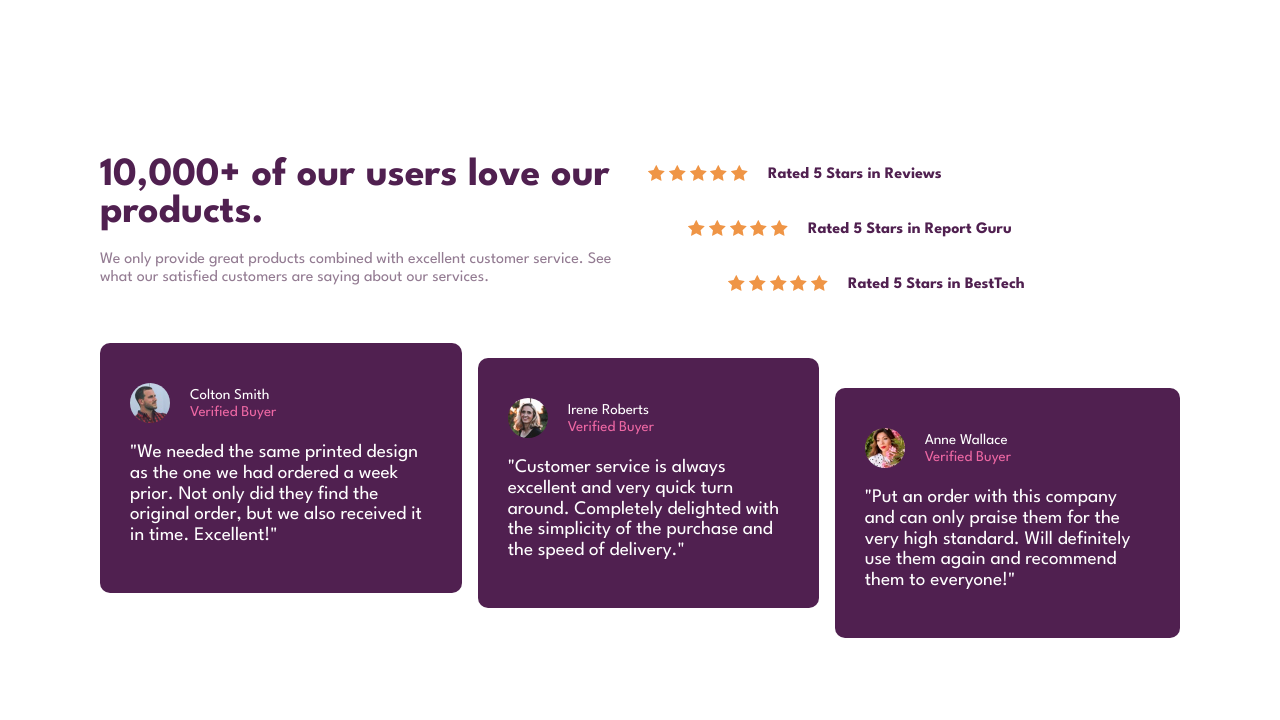
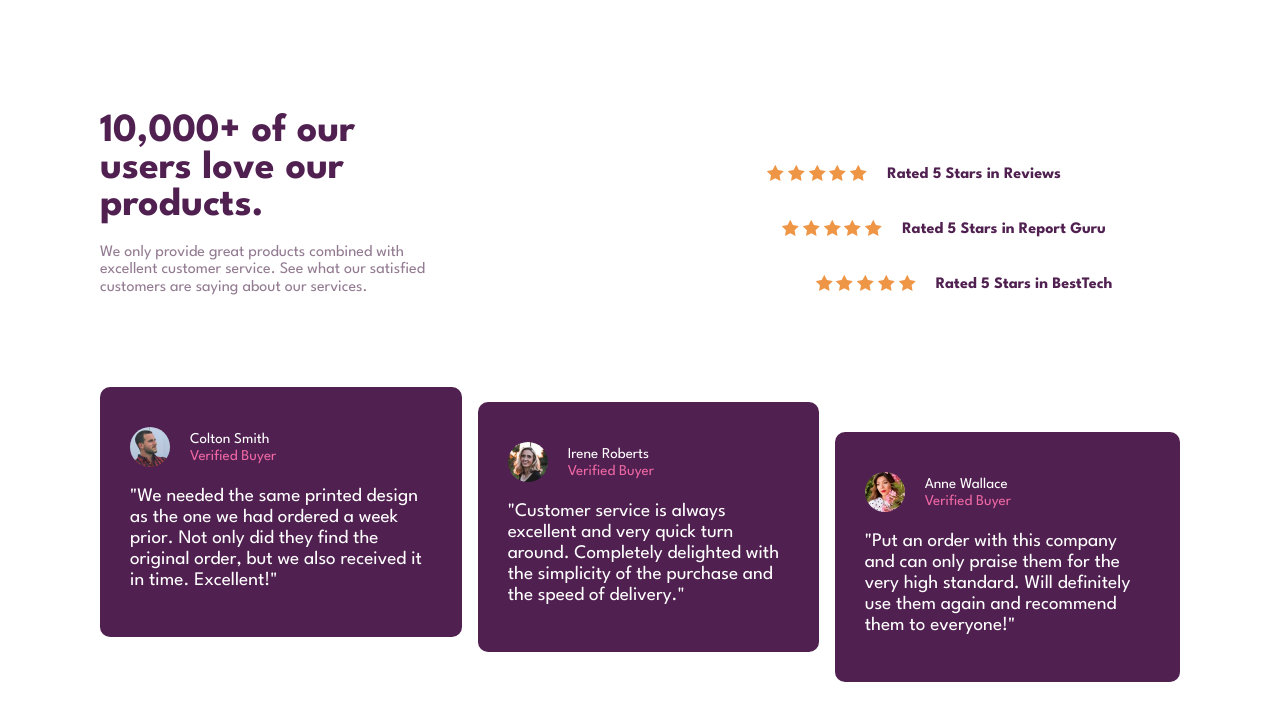
Before and after one commit to kk240/Social-proof-section, a plain HTML site: page index.html in a window 1280 px wide. Drawn offline with Linux system fonts and the light colour scheme.

Commit message:
updated css for desktop

```diff
--- a/style.css
+++ b/style.css
@@ -161,6 +161,28 @@ h1 {
 
 /* large tablet & laptop styles */
 @media screen and (min-width: 960px) {
+  .intro {
+    margin-bottom: 50px;
+  }
+  h1 {
+    padding-right: 200px;
+  }
+
+  .lead {
+    padding-right: 200px;
+  }
+  .reports {
+    align-items: center;
+    justify-content: center;
+  }
+
+  .report:nth-child(2) {
+    margin-left: 60px;
+  }
+  .report:nth-child(3) {
+    margin-left: 100px;
+  }
+
   .testimonial {
     height: 250px;
     padding: 30px;
```
